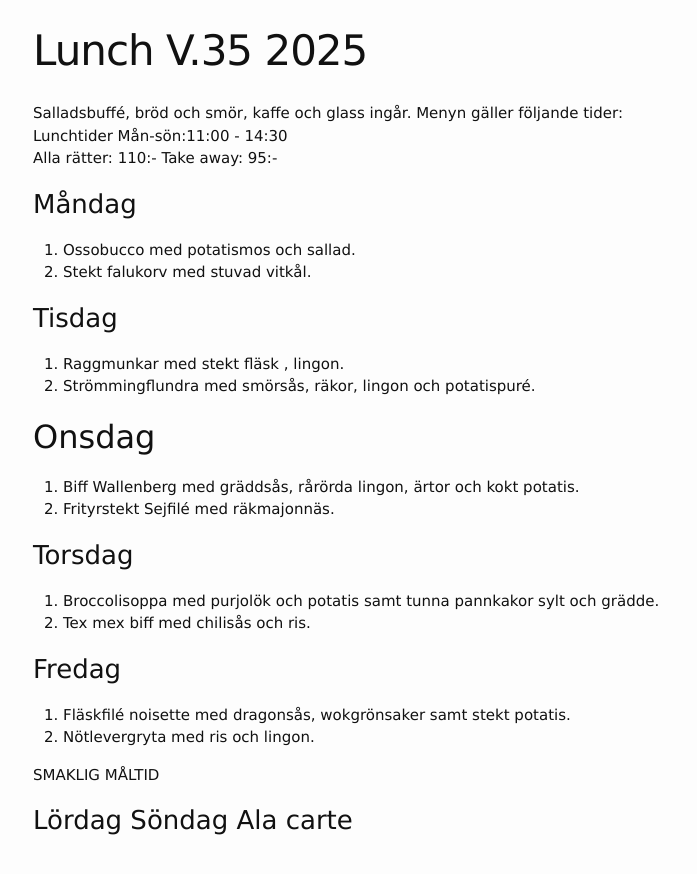
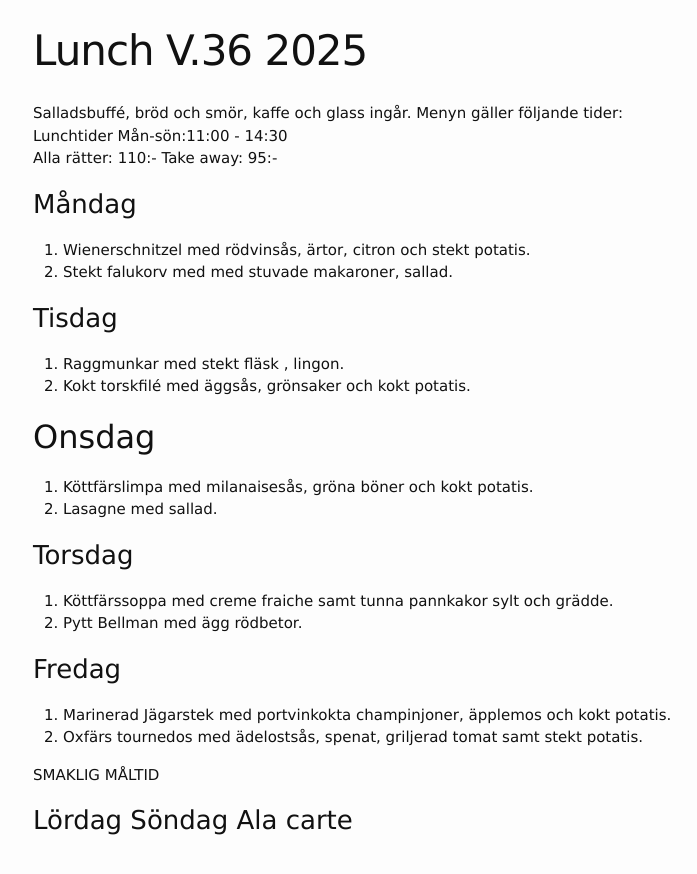
Before and after one commit to FarInn62/farinn62.github.io, a Jekyll site: the page built from lunch.md, in a window 1280 px wide. Shown: the top 874 px of the page, without its empty margins (237-934 px from the left). Built offline with Jekyll 4.4.1, drawn with Linux system fonts in a browser that asks for light colours.

Commit message:
Update lunch.md

```diff
--- a/lunch.md
+++ b/lunch.md
@@ -1,6 +1,6 @@
 ---
 layout: foodmenu
-title: Lunch V.35 2025
+title: Lunch V.36 2025
 permalink: /lunch/
 published: true
 ---
@@ -11,27 +11,27 @@ Alla rätter: 110:- Take away: 95:-
 
 ### Måndag
 
-1. Ossobucco med potatismos och sallad.
-2. Stekt falukorv med stuvad vitkål.
+1. Wienerschnitzel med rödvinsås, ärtor, citron och stekt potatis.
+2. Stekt falukorv med med stuvade makaroner, sallad.
 
 ### Tisdag
 
 1. Raggmunkar med stekt fläsk , lingon.
-2. Strömmingflundra med smörsås, räkor, lingon och potatispuré.
+2. Kokt torskfilé med äggsås, grönsaker och kokt potatis.
 
 ## Onsdag
-1. Biff Wallenberg med gräddsås, rårörda lingon, ärtor och kokt potatis.
-2. Frityrstekt Sejfilé med räkmajonnäs.
+1. Köttfärslimpa med milanaisesås, gröna böner och kokt potatis.
+2. Lasagne med sallad.
 
 ### Torsdag
 
-1. Broccolisoppa med purjolök och potatis samt tunna pannkakor sylt och grädde.
-2. Tex mex biff med chilisås och ris.
+1. Köttfärssoppa med creme fraiche samt tunna pannkakor sylt och grädde.
+2. Pytt Bellman med ägg rödbetor.
 
 ### Fredag
 
-1. Fläskfilé noisette med dragonsås, wokgrönsaker samt stekt potatis.
-2. Nötlevergryta med ris och lingon.
+1. Marinerad Jägarstek med portvinkokta champinjoner, äpplemos och kokt potatis.
+2. Oxfärs tournedos med ädelostsås, spenat, griljerad tomat samt stekt potatis.
 
 SMAKLIG MÅLTID
 
```
